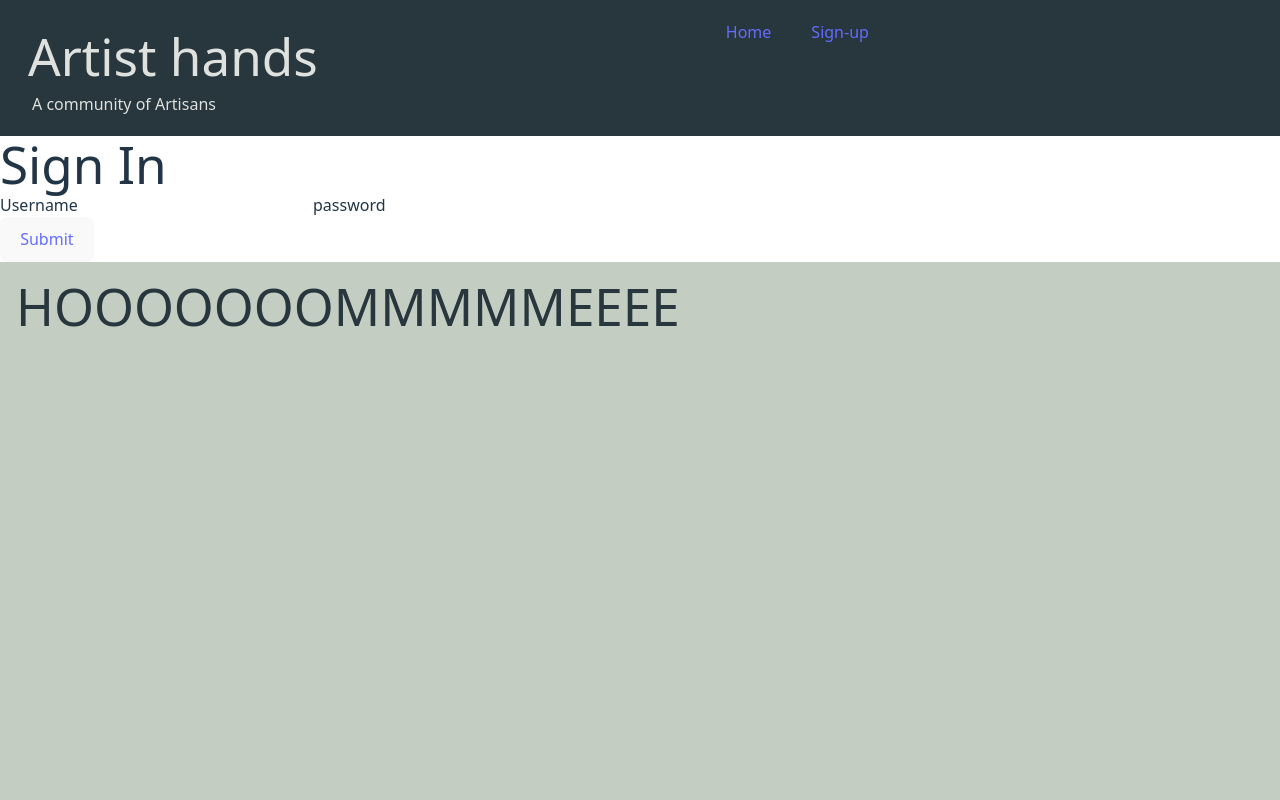
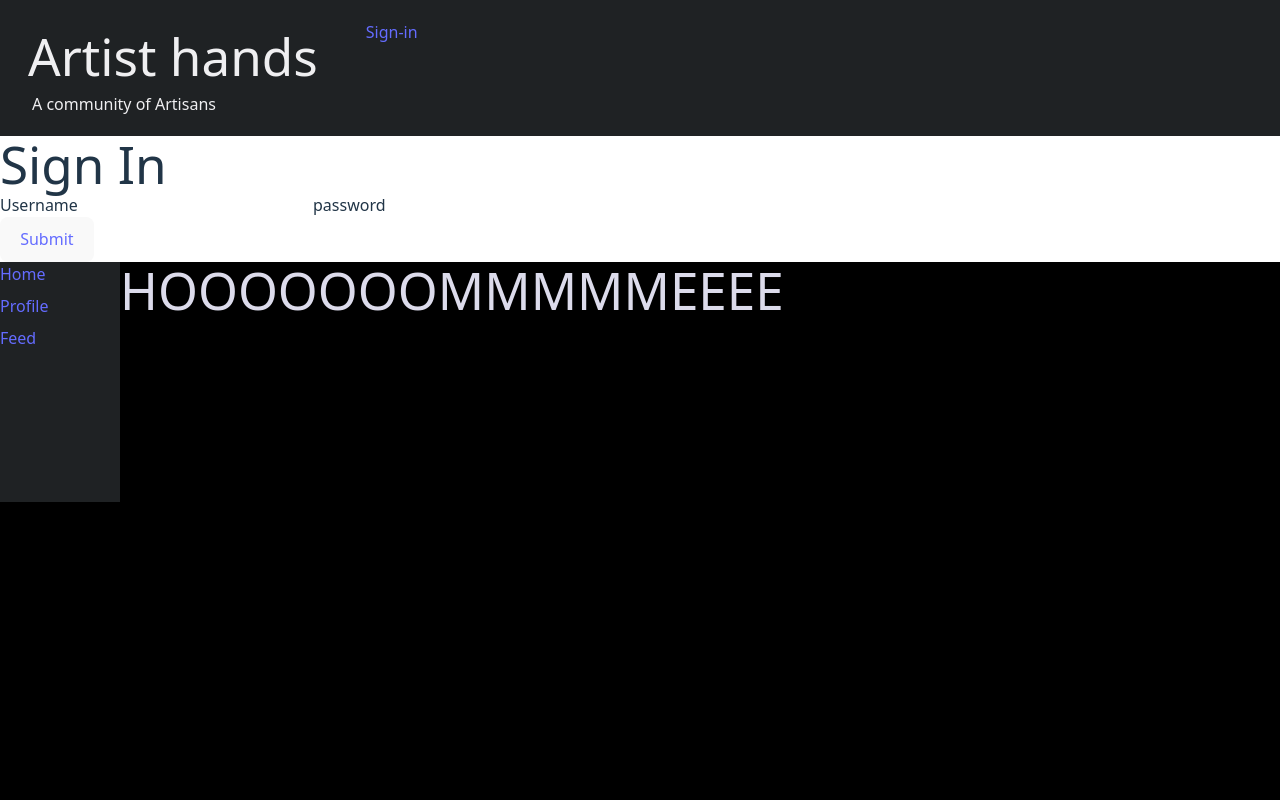
Before and after one commit to shabalalaLandiwe/viteReactApp, a React (Vite) app: page /Login in a window 1280 px wide. Shown: the top 800 px of the page. Built offline with nearby package versions, Linux system fonts and the light colour scheme.

Commit message:
added navigation bar

```diff
--- a/src/Footer.jsx
+++ b/src/Footer.jsx
@@ -1,6 +1,6 @@
 function Footer(){
     return(
-        <footer class="bg-[#28363D] h-screen">
+        <footer class="bg-[#28363D] my-auto w-screen">
             <p> &copy; {new Date().getFullYear()} Artisans</p>
         </footer>
 
--- a/src/Header.jsx
+++ b/src/Header.jsx
@@ -6,27 +6,21 @@ function Header(){
     // return() in React doesn’t return just one component —
     // it returns one JSX expression,
     return(
-        <header class="bg-[#28363D] space-x-10 text-[#DEE1DD]  w-screen inline-flex p-5">
-            <div class="row-start-1 min-h-18 text-[#DEE1DD] "  >
-                <h1 class="p-2">Artist hands</h1>
-                <h4 class="pl-3"> A community of Artisans </h4>
-            </div>
-
-{/*  'flex and inline-table have apply the same propeties but flex handles
-them as separate containers */}
-            <div class ="flex  space-x-90 space-x-reverse">
-
-                <div class="inline-grid pr-10" >
-                        {/* Link: Creates navigation links that update the URL */}
-                    <Link to ="/">Home</Link>  {" "}
-                </div>
-                <div class="inline-grid">
-                        {/* <Link to ="/about">About</Link>  */}
-                    <Link to ="/Login">Sign-up</Link>
+        <>
+            <header class="bg-[#1f2224] space-x-10  w-screen inline-flex p-5">
+                <div class="row-start-1 min-h-18 text-[#efeff1] "  >
+                    <h1 class="p-2">Artist hands</h1>
+                    <h4 class="pl-3"> A community of Artisans </h4>
                 </div>
 
-            </div>
-        </header>
+                <div class="inline-grid space-x-50 space-x-reverse">
+                        {/* <Link to ="/about">About</Link>  */}
+                    <Link to ="/Login">Sign-in</Link>
+                </div>
+            </header>
+
+
+        </>
     );
 
 }
--- a/src/Home.jsx
+++ b/src/Home.jsx
@@ -1,13 +1,22 @@
 import Footer from "./Footer";
+import Navigation from "./Navigation";
 function Home(){
     return(
 
-        <div className="bg-[#C4CDC1] h-screen  text-[#28363D] p-4  h-150p" >
-            <h1> HOOOOOOOMMMMMEEEE</h1>
-            {/* <div mb-5>
-                <Footer/>
-            </div> */}
-        </div>
+        <>
+            <div className="bg-[#000000] flex h-screen  w-screen text-[#dcdbeb]  " >
+                <div>
+                    <Navigation/>
+                </div>
+
+                <div>
+                    <h1> HOOOOOOOMMMMMEEEE</h1>
+                </div>
+            </div>
+
+            <Footer/>
+
+        </>
 
     );
 }
--- /dev/null
+++ b/src/Navigation.jsx
@@ -0,0 +1,28 @@
+import { Link } from "react-router-dom";
+
+function Navigation(){
+    return(
+    // {/*  'flex and inline-table have apply the same propeties but flex handles
+    //     them as separate containers */}
+        <>
+            <div class ="flex flex-col space-y-2 bg-[#1f2224] w-30 h-60">
+
+                <div class="inline-grid" >
+                        {/* Link: Creates navigation links that update the URL */}
+                    <Link to ="/">Home</Link>  {" "}
+                </div>
+                <div class="inline-grid">
+                        {/* <Link to ="/about">About</Link>  */}
+                    <Link to ="/Login">Profile</Link>
+                </div>
+                <div class="inline-grid">
+                        {/* <Link to ="/about">About</Link>  */}
+                    <Link to ="/Login">Feed</Link>
+                </div>
+
+            </div>
+        </>
+    );
+}
+
+export default Navigation
```
